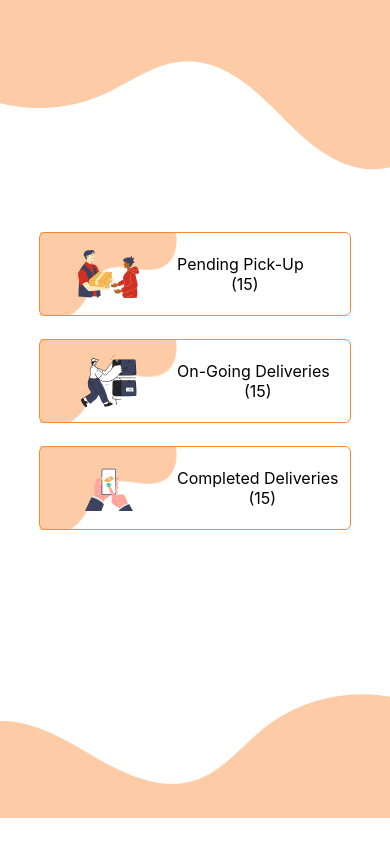
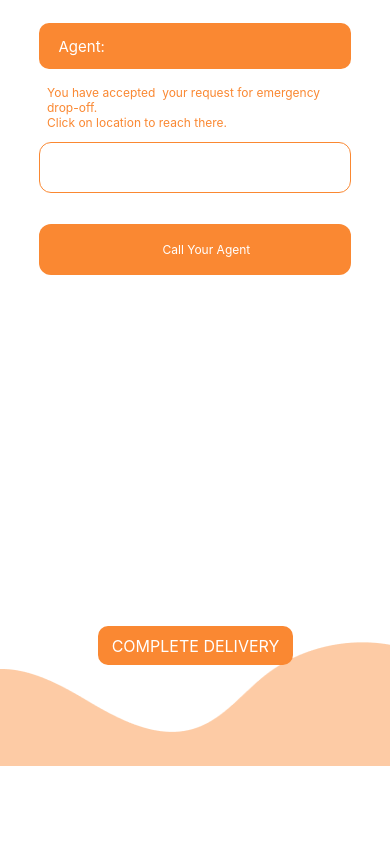
Before and after one commit to BristiJana/NaweeAgent, a React Native app: screen /demmurage in a window 390 px wide. Shown: the top 856 px of the page. Built offline with nearby package versions, Linux system fonts and the light colour scheme.

Commit message:
'flatlist'

```diff
--- a/App.tsx
+++ b/App.tsx
@@ -5,7 +5,7 @@ import React from 'react';
 // import {SafeAreaProvider} from 'react-native-safe-area-context';
 // import * as eva from '@eva-design/eva';
 // import {ApplicationProvider} from '@ui-kitten/components';
-import YourDeliveries from './src/screens/YourDeliveries';
+import DropOff from './src/screens/DropOff';
 
 export default function App() {
   return (
@@ -17,7 +17,7 @@ export default function App() {
     //   </ApplicationProvider>
     // </Provider>
     <>
-    <YourDeliveries />
-    </>
+ <DropOff />
+ </>
   );
 }
--- a/src/components/DummyOrderList.tsx
+++ b/src/components/DummyOrderList.tsx
@@ -18,11 +18,11 @@ import {
 const DATA = [
   {
     id: 'bd7acbea-c1b1-46c2-aed5-3ad53abb2ba',
-    title: 'PAR678 (Cancelled)',
+    title: 'AWP678 (Cancelled)',
   },
   {
     id: 'bd7acbea-c1b1-46c2-aed5-3ad53abb28ba',
-    title: 'PAR678 (Cancelled)',
+    title: 'AWP678 (Cancelled)',
   },
 ];
 
--- a/src/screens/DropOff.tsx
+++ b/src/screens/DropOff.tsx
@@ -7,7 +7,6 @@ import {
   SafeAreaView,
   Image,
 } from 'react-native';
-import CustomButton from '../Components/CustomButton';
 import {
   widthPercentageToDP as wp,
   heightPercentageToDP as hp,
@@ -44,12 +43,12 @@ const DropOff = ({agentName, address, locationImage, phoneImg}: any) => {
         </View>
         <Image
           resizeMode="stretch"
-          source={require('../assests/Wave.png')}
+          source={require('../assets/Wave.png')}
           style={styles.img}
         />
         <Image
           resizeMode="stretch"
-          source={require('../assests/WhiteWave.png')}
+          source={require('../assets/WhiteWave.png')}
         />
       </SafeAreaView>
     </>
@@ -136,7 +135,7 @@ const styles: any = StyleSheet.create({
   },
   img: {
     width: wp('100%'),
-    marginTop: wp('2%'),
+    marginTop: wp('4%'),
   },
   bottomButtonText: {
     fontSize: 16,
```
Also changed, not shown: 1 other file (tests, documents, lock files or other folders).
